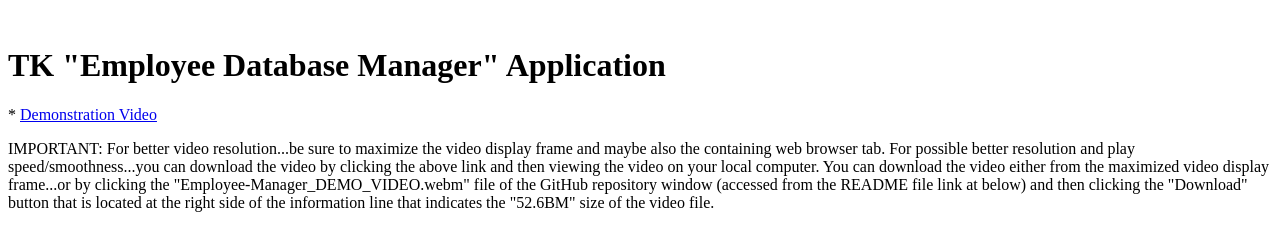
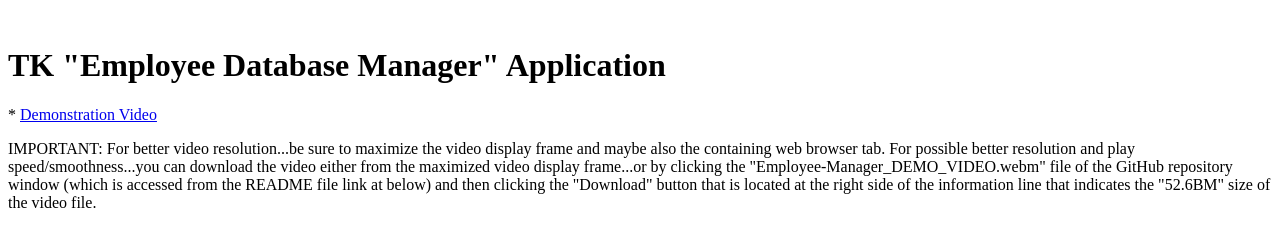
Before and after one commit to Todd-Kridel/TK-Employee-Manager, a website: page index.html in a window 1280 px wide. Shown: the top 225 px of the page. Drawn offline with Linux system fonts and the light colour scheme; grey boxes are pictures that could not be loaded.

Commit message:
README file and GitHub Pages Index file for Demo Video

```diff
--- a/index.html
+++ b/index.html
@@ -7,10 +7,10 @@
 
 <p>IMPORTANT: For better video resolution...be sure to maximize the video display frame and maybe also the
 containing web browser tab. For possible better resolution and play speed/smoothness...you can download the video
-by clicking the above link and then viewing the video on your local computer. You can download the video either
-from the maximized video display frame...or by clicking the "Employee-Manager_DEMO_VIDEO.webm" file of the
-GitHub repository window (accessed from the README file link at below) and then clicking the "Download" button
-that is located at the right side of the information line that indicates the "52.6BM" size of the video file.</p>
+either from the maximized video display frame...or by clicking the "Employee-Manager_DEMO_VIDEO.webm" file of the
+GitHub repository window (which is accessed from the README file link at below) and then clicking the "Download"
+button that is located at the right side of the information line that indicates the "52.6BM" size of the video
+file.</p>
 
 <p><iframe src="https://drive.google.com/file/d/1a8NOHDG8fdy6LtYBZTMjoy-PHsxnbfbL/preview" width="640" height="480" allow="autoplay"></iframe></p>
 
```
Also changed, not shown: README.md.
